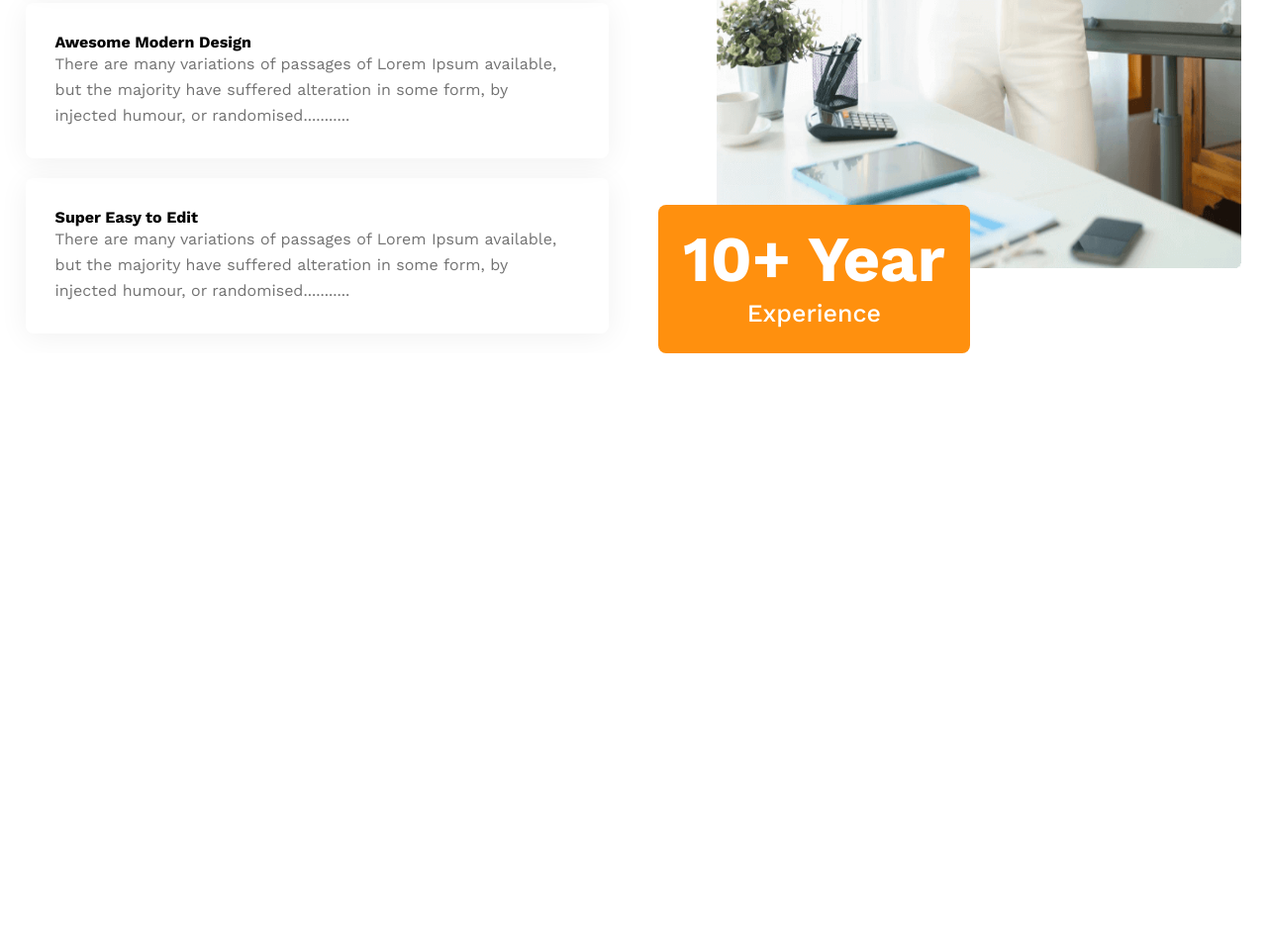
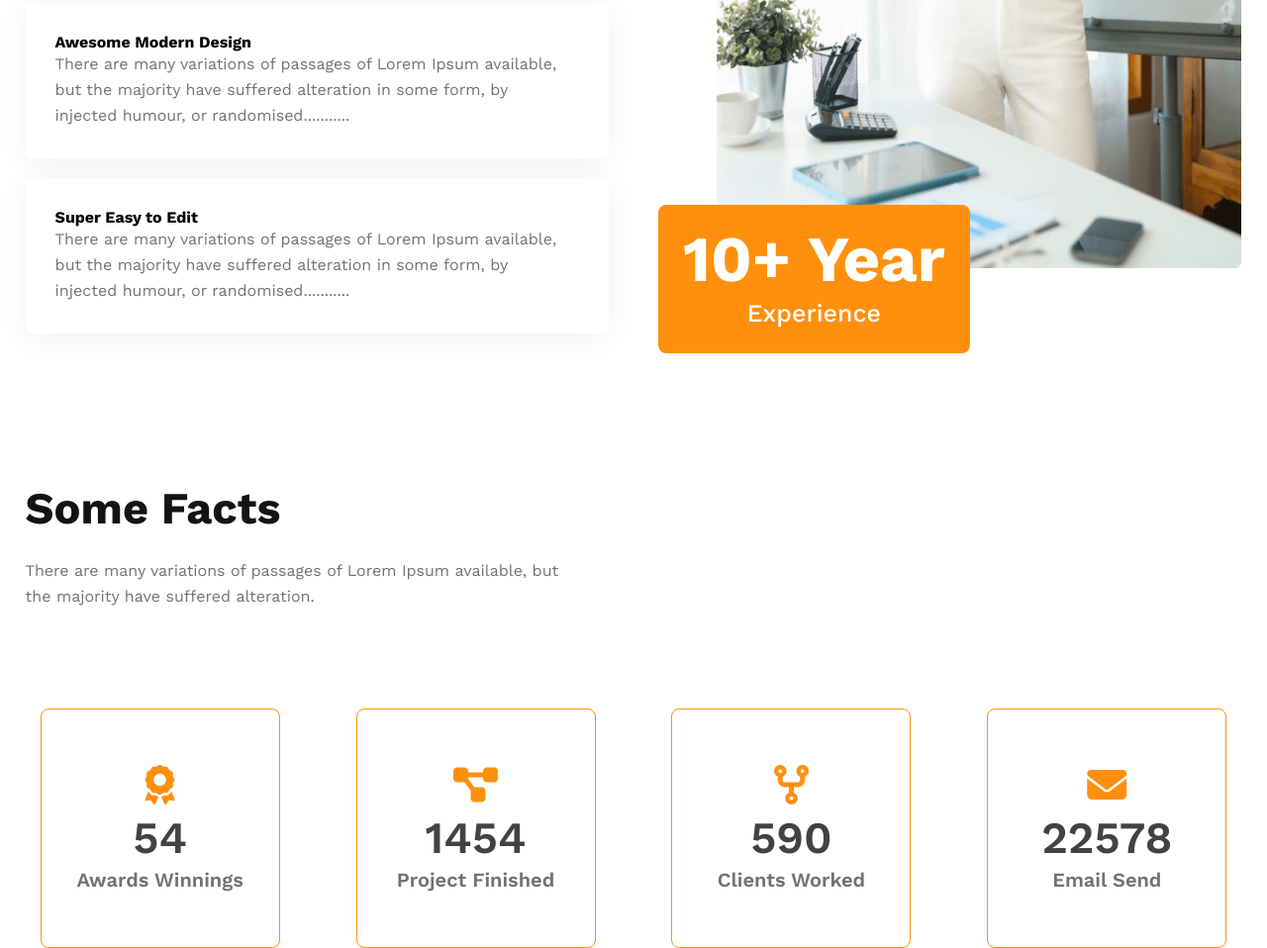
Before and after one commit to naimalinaim1/web-g3-architects, a plain HTML site: page index.html in a window 1280 px wide. Shown: the part 2688-3646 px from the top of the page at 99% size. Before the commit the page ends 3045 px from the top, so only its background shows below. Drawn offline with nearby package versions, Linux system fonts and the light colour scheme.

Commit message:
Added productivity section

```diff
--- /dev/null
+++ b/css/productivity.css
@@ -0,0 +1,58 @@
+/* productivity */
+.productivity-section {
+  margin-top: 130px;
+}
+
+.productivity-section > h3 {
+  font-weight: 700;
+  font-size: 45px;
+  line-height: 53px;
+  color: #131313;
+  margin-bottom: 24px;
+}
+
+.productivity-section > p {
+  font-size: 16px;
+  line-height: 26px;
+  color: #727272;
+}
+
+/* face */
+.fact-container {
+  margin-top: 100px;
+  padding: 0 15px;
+  display: flex;
+  justify-content: space-between;
+  align-items: center;
+}
+
+.fact-container > div {
+  width: 240px;
+  height: 240px;
+  border: 1px solid #ff900e;
+  border-radius: 8px;
+  display: flex;
+  flex-direction: column;
+  justify-content: center;
+  align-items: center;
+}
+
+.fact-container > div i {
+  color: #ff900e;
+  font-size: 40px;
+}
+
+.fact-container > div h3 {
+  font-weight: 600;
+  font-size: 45px;
+  line-height: 53px;
+  margin: 7px 0 5px 0;
+  color: #424242;
+}
+
+.fact-container > div p {
+  font-weight: 600;
+  font-size: 20px;
+  line-height: 23px;
+  color: #727272;
+}
--- a/index.html
+++ b/index.html
@@ -5,15 +5,18 @@
     <meta http-equiv="X-UA-Compatible" content="IE=edge">
     <meta name="viewport" content="width=device-width, initial-scale=1.0">
     <title>G3 Architects</title>
-    <!-- google font work sans 1 -->
+    <!-- google font work sans  -->
     <link rel="preconnect" href="https://fonts.googleapis.com">
     <link rel="preconnect" href="https://fonts.gstatic.com" crossorigin>
     <link href="https://fonts.googleapis.com/css2?family=Work+Sans:ital,wght@0,300;0,400;0,500;0,600;0,700;1,100&display=swap" rel="stylesheet">
+    <!-- font awesome icons -->
+    <script src="https://kit.fontawesome.com/638dfe9f71.js" crossorigin="anonymous"></script>
     <!-- style -->
     <link rel="stylesheet" href="css/utilities.css">
     <link rel="stylesheet" href="css/header.css">
     <link rel="stylesheet" href="css/feature.css">
     <link rel="stylesheet" href="css/service.css">
+    <link rel="stylesheet" href="css/productivity.css">
 </head>
 <body>
     <!-- header -->
@@ -99,6 +102,38 @@
                 </div>
             </div>
         </section>
+        <!-- productivity -->
+        <section class="productivity-section">
+            <h3>Some Facts</h3>
+            <p>There are many variations of passages of Lorem Ipsum available, but <br>the majority have suffered alteration.</p>
+            <!-- improve skills -->
+            <div class="fact-container">
+                <!-- awards -->
+                <div>
+                    <i class="fa-solid fa-award"></i>
+                    <h3>54</h3>
+                    <p>Awards Winnings</p>
+                </div>
+                <!-- project -->
+                <div>
+                    <i class="fa-solid fa-diagram-project"></i>
+                    <h3>1454</h3>
+                    <p>Project Finished</p>
+                </div>
+                <!-- client work -->
+                <div>
+                    <i class="fa-solid fa-code-fork"></i>
+                    <h3>590</h3>
+                    <p>Clients Worked</p>
+                </div>
+                <!-- client work -->
+                <div>
+                    <i class="fa-solid fa-envelope"></i>
+                    <h3>22578</h3>
+                    <p>Email Send</p>
+                </div>
+            </div>
+        </section>
     </main>
 </body>
 </html>
```
